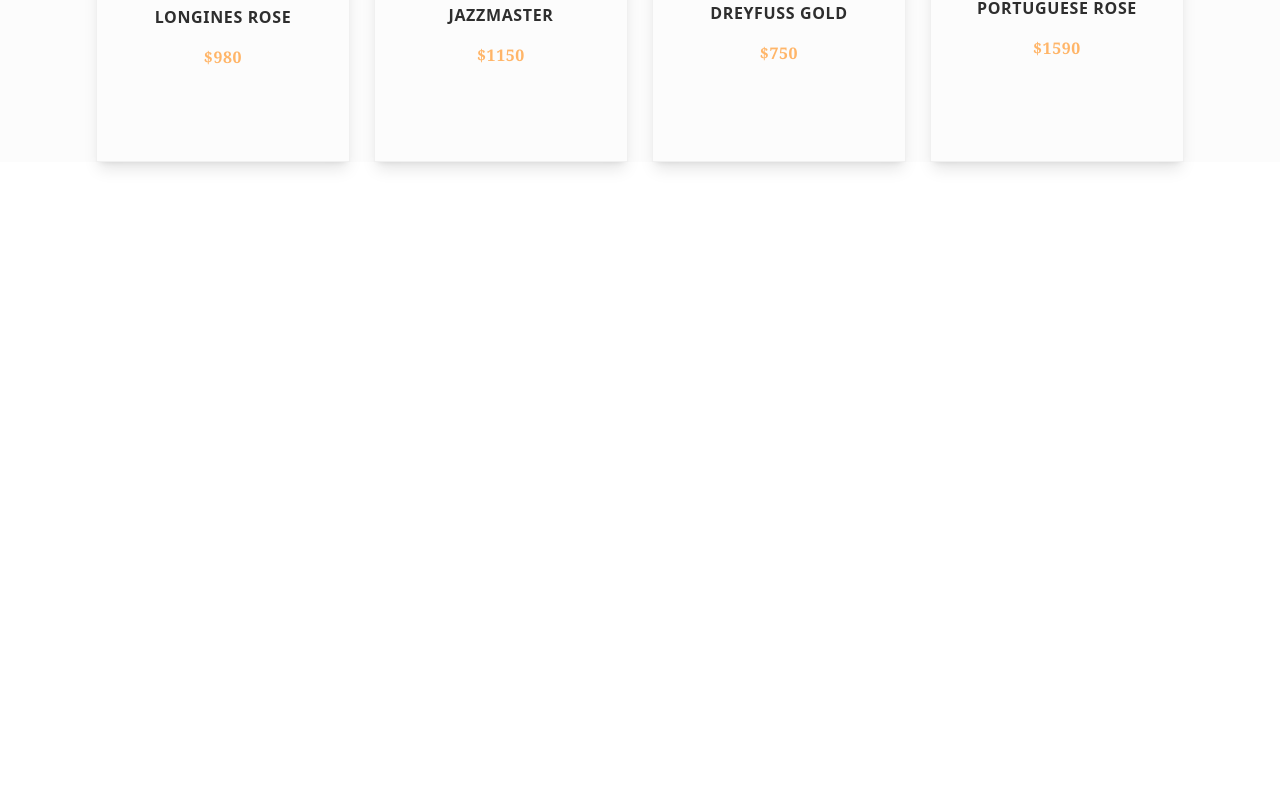
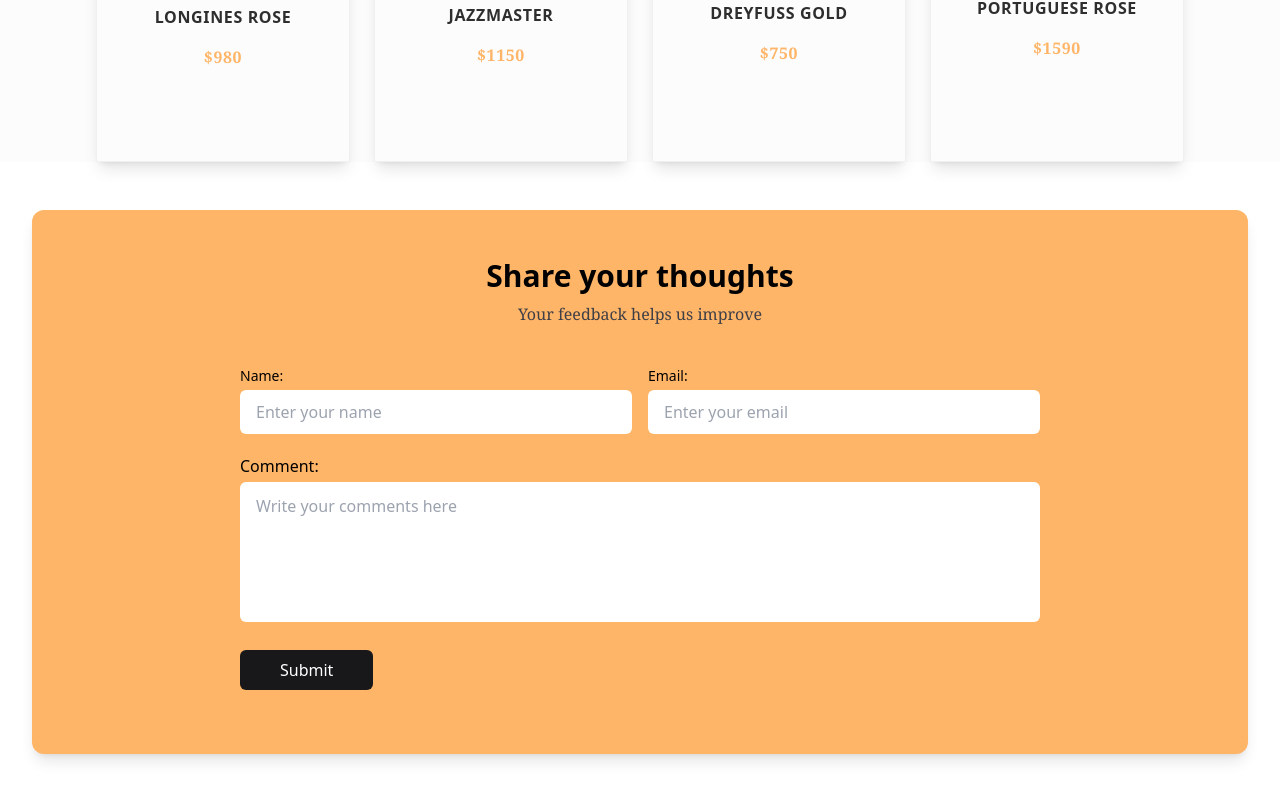
Before and after one commit to bahmani-dev/watches_store, a React (Vite) app: page / in a window 1280 px wide. Shown: the part 1482-2282 px from the top of the page. Before the commit the page ends 1684 px from the top, so only its background shows below. Built offline with nearby package versions, Linux system fonts and the light colour scheme.

Commit message:
Email.jsx was called in Home.jsx.

```diff
--- a/src/pages/Home.jsx
+++ b/src/pages/Home.jsx
@@ -1,8 +1,9 @@
 import React from "react";
 import { HeroSection } from "../sections/HeroSection";
-import Feacherd from '../sections/Feacherd'
+import Feacherd from "../sections/Feacherd";
 import { Link } from "react-router-dom";
 import { NewArrivals } from "../sections/NewArrivals";
+import Email from "../sections/Email";
 export const Home = () => {
   return (
     <>
@@ -10,6 +11,7 @@
         <HeroSection />
         <Feacherd />
         <NewArrivals />
+        <Email />
       </div>
     </>
   );
```
